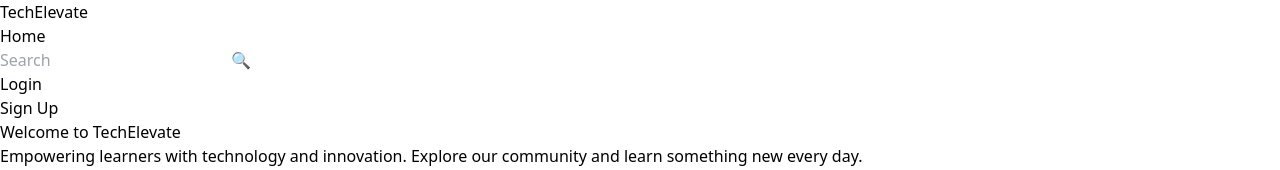
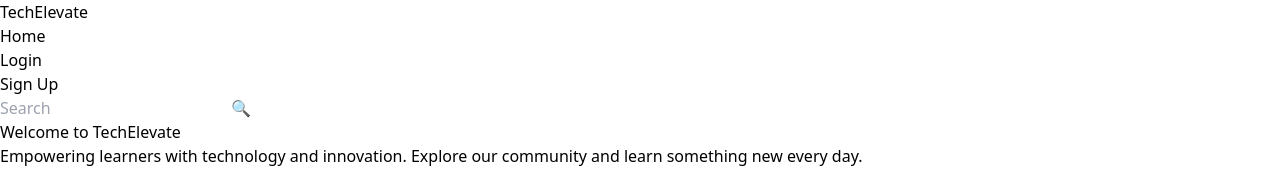
Before and after one commit to cutie-sudo/Students-Motiviation-App, a React (Vite) app in the folder Frontend/: page / in a window 1280 px wide. Shown: the top 170 px of the page. Built offline with nearby package versions, Linux system fonts and the light colour scheme.

Commit message:
update searchbar

```diff
--- a/Frontend/src/components/Navbar.jsx
+++ b/Frontend/src/components/Navbar.jsx
@@ -55,18 +55,6 @@ const Navbar = () => {
             </>
           )}
 
-          {/* Search Button Component */}
-          <li className="nav-item relative flex items-center border border-gray-300 rounded-full bg-white px-4 py-2">
-               <input
-                  type="text"
-                  placeholder="Search"
-              className="bg-transparent text-gray-700 placeholder-gray-500 outline-none px-2"
-              />
-              <button className="ml-2 p-2 rounded-full text-white transition">
-                  🔍
-               </button>
-          </li>
-
 
           {isLoggedIn ? (
             <li className="border border-white rounded-[10px] p-2">
@@ -89,6 +77,17 @@ const Navbar = () => {
                   Sign Up
                 </Link>
               </li>
+               {/* Search Button Component */}
+          <li className="nav-item relative flex items-center border border-gray-300 rounded-full bg-white px-4 py-2">
+               <input
+                  type="text"
+                  placeholder="Search"
+              className="bg-transparent text-gray-700 placeholder-gray-500 outline-none px-2"
+              />
+              <button className="ml-2 p-2 rounded-full text-white transition">
+                  🔍
+               </button>
+          </li>
             </>
           )}
         </ul>
```
